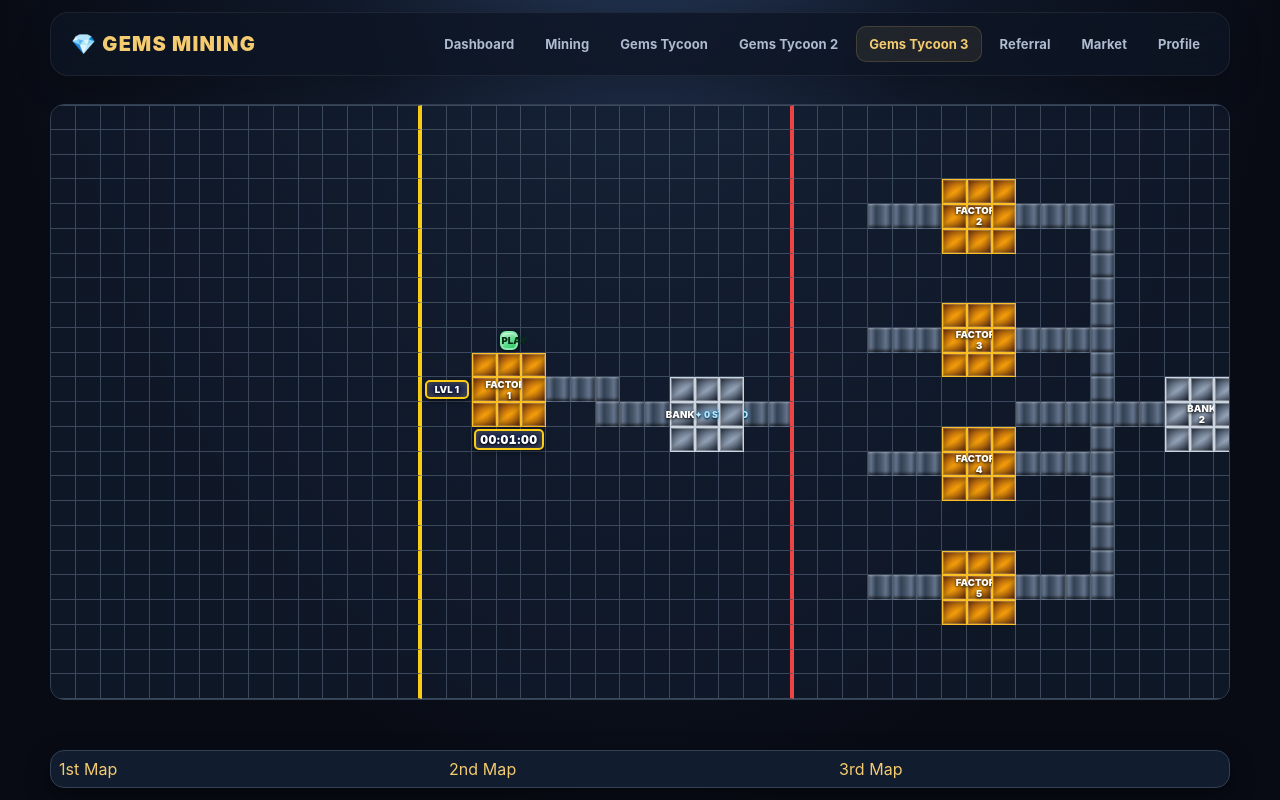
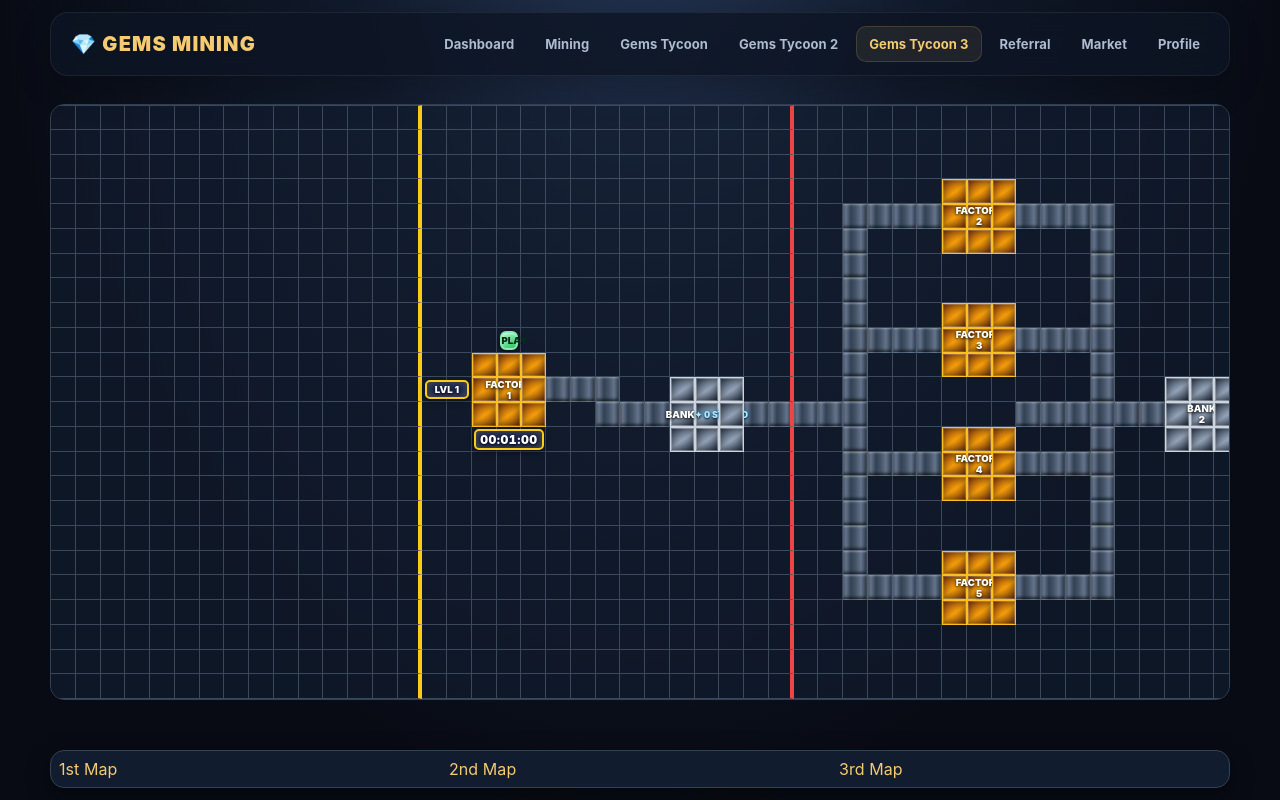
Before and after one commit to chayentot/GEMS, a Next.js app: page /GEMS/tycoon3 in a window 1280 px wide. Built offline with nearby package versions, Linux system fonts and the light colour scheme.

Commit message:
Add bank input conveyors to factories

```diff
--- a/app/tycoon3/page.tsx
+++ b/app/tycoon3/page.tsx
@@ -41,11 +41,15 @@ const CONVEYOR_CELLS = new Set([
   "23,13", "24,13", "25,13",
   "21,12", "22,12", "23,12",
 
-  // F2-F5 branches and connected trunk into Bank 2
+  // Bank 1 input route to F2-F5: right-side trunk, vertical riser, and factory branches
+  "29,13", "30,13", "31,13", "32,13", "33,13",
+  "33,5", "33,6", "33,7", "33,8", "33,9",
+  "33,10", "33,11", "33,12", "33,14", "33,15",
+  "33,16", "33,17", "33,18", "33,19", "33,20",
   "34,5", "35,5", "36,5",
-  "34,10", "35,10", "36,10",
-  "34,15", "35,15", "36,15",
-  "34,20", "35,20", "36,20",
+  "33,10", "34,10", "35,10", "36,10",
+  "33,15", "34,15", "35,15", "36,15",
+  "33,20", "34,20", "35,20", "36,20",
   "40,5", "41,5", "42,5",
   "40,10", "41,10", "42,10",
   "40,15", "41,15", "42,15",
@@ -55,7 +59,17 @@ const CONVEYOR_CELLS = new Set([
   "43,15", "43,16", "43,17", "43,18", "43,19", "43,20",
   "40,13", "41,13", "42,13", "44,13", "45,13",
 
-  // F6-F9 branches and connected trunk into Bank 3
+  // Bank 2 input route to F6-F9: right-side trunk, vertical riser, and factory branches
+  "49,13", "50,13", "51,13", "52,13", "53,13",
+  "53,5", "53,6", "53,7", "53,8", "53,9",
+  "53,10", "53,11", "53,12", "53,14", "53,15",
+  "53,16", "53,17", "53,18", "53,19", "53,20",
+  "54,5", "55,5", "56,5",
+  "54,10", "55,10", "56,10",
+  "54,15", "55,15", "56,15",
+  "54,20", "55,20", "56,20",
+
+  // F6-F9 output branches and connected trunk into Bank 3
   "60,5", "61,5", "62,5",
   "60,10", "61,10", "62,10",
   "60,15", "61,15", "62,15",
```
